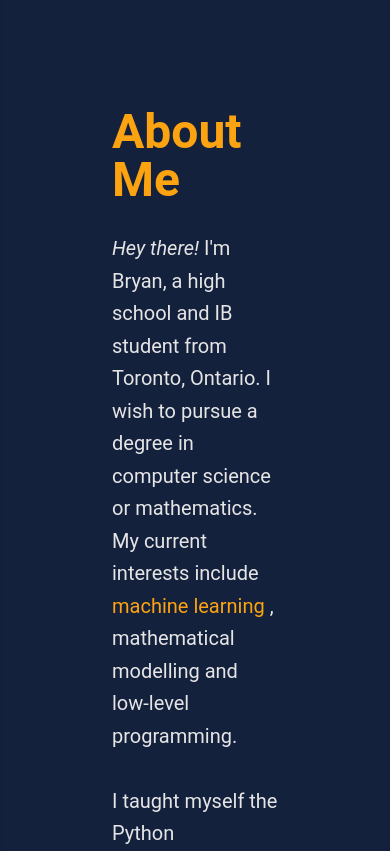
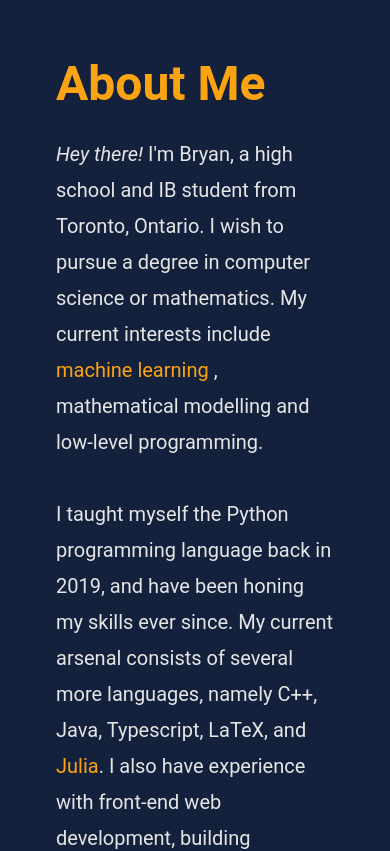
Before and after one commit to Blackgaurd/personal-website, a SvelteKit app: page / in a window 390 px wide. Shown: the part 880-1731 px from the top of the page. Built offline with nearby package versions, Linux system fonts and the light colour scheme; a web font is replaced by a local one.

Commit message:
extract about me page

```diff
--- a/src/routes/+page.svelte
+++ b/src/routes/+page.svelte
@@ -1,4 +1,6 @@
 <script lang="ts">
+	import AboutPage from "./AboutPage.svelte";
+
 	import HomePage from "./HomePage.svelte";
 
 	import Navbar from "./Navbar.svelte";
@@ -36,39 +38,7 @@
 	<div class="flex flex-col">
 		<HomePage />
 
-		<div id="about" class="shadow-inner px-28 py-36 bg-dark-main">
-			<!--about me-->
-			<h1 class="text-5xl font-bold mb-7 text-accent">About Me</h1>
-			<h3 class="text-xl leading-relaxed text-light-main">
-				<i>Hey there!</i> I'm Bryan, a high school and IB student from Toronto, Ontario. I wish to
-				pursue a degree in computer science or mathematics. My current interests include
-				<a class="text-accent nav-link" href="https://www.kaggle.com/blackgaurd">
-					machine learning
-				</a>, mathematical modelling and low-level programming.
-				<br /><br />
-				I taught myself the Python programming language back in 2019, and have been honing my skills
-				ever since. My current arsenal consists of several more languages, namely C++, Java, Typescript,
-				LaTeX, and Julia. I also have experience with front-end web development, building websites such
-				as this one using my stack of choice: Svelte, TailwindCSS and Typescript. Check out my
-				<a href="#projects" on:click={smooth_scroll}>other projects</a> below!
-				<br /><br />
-				Outside of school, I've trained to
-				<a
-					class="text-accent nav-link"
-					href="https://www.sportstats.ca/display-results.xhtml?raceid=114381&status=results&bib=7957"
-					>run a half-marathon under 2 hours</a
-				>, built my own keyboard, learned to
-				<a
-					class="text-accent nav-link"
-					href="https://www.worldcubeassociation.org/persons/2019DENG28"
-				>
-					solve a Rubik's Cube in under 20 seconds
-				</a>, and participated in a few
-				<a class="text-accent nav-link" href="https://github.com/Blackgaurd/IgnitionHacks2022"
-					>hackathons</a
-				>.
-			</h3>
-		</div>
+		<AboutPage />
 
 		<div id="projects" class="px-10 py-20 xl:px-28">
 			<!--projects-->
--- /dev/null
+++ b/src/routes/AboutPage.svelte
@@ -0,0 +1,55 @@
+<script lang="ts">
+	function smooth_scroll(event: MouseEvent) {
+		event.preventDefault();
+		const target = event.target as HTMLAnchorElement;
+		const id = target.getAttribute("href") || "";
+		const element = document.querySelector(id);
+		if (element) {
+			element.scrollIntoView({ behavior: "smooth" });
+		}
+	}
+</script>
+
+<div id="about" class="py-24 shadow-inner px-14 lg:px-28 lg:py-36 bg-dark-main">
+	<!--about me-->
+	<h1 class="text-5xl font-bold mb-7 text-accent">About Me</h1>
+	<h3 class="text-xl leading-9 lg:leading-relaxed text-light-main">
+		<i>Hey there!</i> I'm Bryan, a high school and IB student from Toronto, Ontario. I wish to
+		pursue a degree in computer science or mathematics. My current interests include
+		<a class="text-accent nav-link" href="https://www.kaggle.com/blackgaurd"> machine learning </a>,
+		mathematical modelling and low-level programming.
+		<br /><br />
+		I taught myself the Python programming language back in 2019, and have been honing my skills ever
+		since. My current arsenal consists of several more languages, namely C++, Java, Typescript, LaTeX,
+		and <a class="text-accent nav-link" href="https://julialang.org/">Julia</a>. I also have experience with front-end web development, building websites such as this
+		one using my stack of choice: Svelte, TailwindCSS and Typescript. Check out my
+		<a class="text-accent nav-link" href="#projects" on:click={smooth_scroll}>other projects</a> below!
+		<br /><br />
+		Outside of school, I've trained to
+		<a
+			class="text-accent nav-link"
+			href="https://www.sportstats.ca/display-results.xhtml?raceid=114381&status=results&bib=7957"
+			>run a half-marathon under 2 hours</a
+		>, built my own keyboard, learned to
+		<a class="text-accent nav-link" href="https://www.worldcubeassociation.org/persons/2019DENG28">
+			solve a Rubik's Cube in under 20 seconds
+		</a>, and participated in a few
+		<a class="text-accent nav-link" href="https://github.com/Blackgaurd/IgnitionHacks2022"
+			>hackathons</a
+		>.
+	</h3>
+</div>
+
+<style>
+	.nav-link {
+		padding-bottom: 2px;
+		background: center bottom linear-gradient(#fca311, #fca311); /*accent*/
+		background-size: 0% 2px;
+		background-repeat: no-repeat;
+		transition: all 0.2s;
+	}
+
+	.nav-link:hover {
+		background-size: 100% 2px;
+	}
+</style>
```
